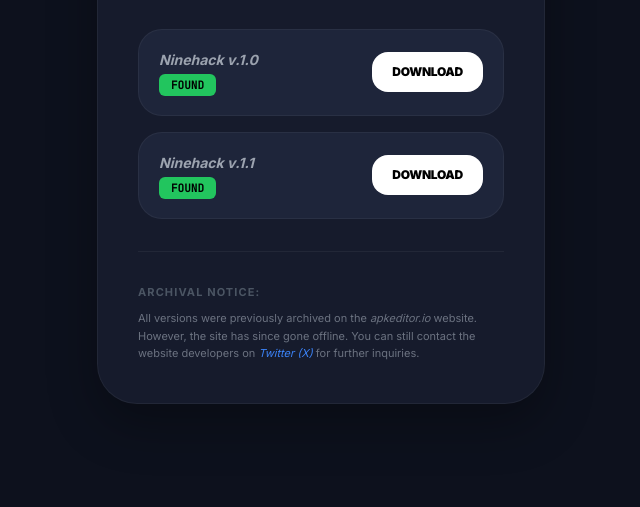
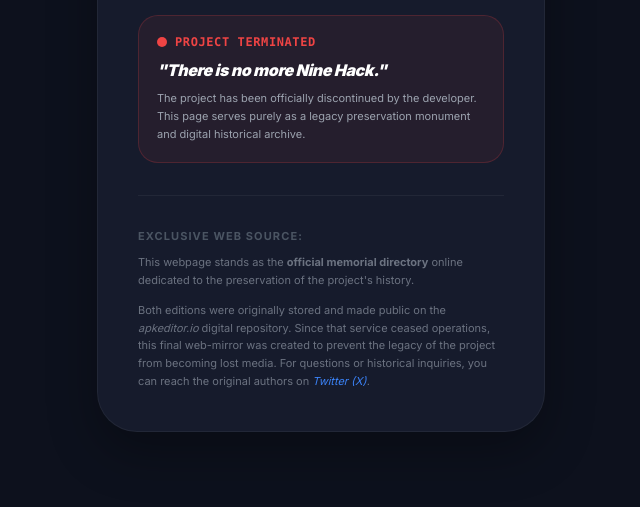
Before and after one commit to ymtmanuel-blip/Ninehack-, a plain HTML site: page index.html in a window 1280 px wide. Shown: the part 293-800 px from the top of the page, without its empty margins (319-959 px from the left). Drawn offline with nearby package versions, Linux system fonts and the light colour scheme.

Commit message:
Modify title and add project termination notice
Updated title and added discontinued alert box with project termination notice.

```diff
--- a/index.html
+++ b/index.html
@@ -1,13 +1,13 @@
-
+html
 <!DOCTYPE html>
 <html lang="en">
 <head>
     <meta charset="UTF-8">
     <meta name="viewport" content="width=device-width, initial-scale=1.0">
-    <title>Nine Hack - Official</title>
+    <title>Nine Hack - Exclusive Archive</title>
     <script src="https://cdn.tailwindcss.com"></script>
     <style>
-        @import url('https://fonts.googleapis.com/css2?family=JetBrains+Mono&family=Inter:wght@400;700;900&display=swap');
+        @import url('https://fonts.googleapis.com/css2?family=JetBrains+Mono:wght@400;700&family=Inter:wght@400;700;900&display=swap');
 
         body {
             font-family: 'Inter', sans-serif;
@@ -60,6 +60,16 @@
             letter-spacing: -0.05em;
             color: white;
         }
+
+        /* Discontinued Alert Box */
+        .discontinued-box {
+            background: rgba(239, 68, 68, 0.07);
+            border: 1px solid rgba(239, 68, 68, 0.2);
+            border-radius: 20px;
+            padding: 18px;
+            margin-bottom: 24px;
+            text-align: left;
+        }
     </style>
 </head>
 <body class="min-h-screen flex flex-col items-center justify-center p-4">
@@ -80,41 +90,35 @@
 
         <div class="nine-card rounded-[2.5rem] p-8 md:p-10 relative">
             <div class="text-center">
-                <!-- Title -->
+                <!-- Header -->
                 <h1 class="text-4xl font-black tracking-tighter mb-1 italic select-none">
                     NINE HACK
                 </h1>
-                <p class="text-blue-500 font-mono text-[10px] tracking-[0.3em] uppercase mb-8">DEV: TIMEYLIES</p>
+                <p class="text-blue-500 font-mono text-[9px] tracking-[0.3em] uppercase mb-6">EXCLUSIVE ARCHIVE</p>
 
-                <!-- Status Items -->
-                <div class="space-y-4 text-sm">
-                    <!-- Version 1.0 (Now Found) -->
-                    <div class="flex items-center justify-between bg-[#1e253a] p-5 rounded-3xl border border-white/5 transition-all hover:border-white/10">
-                        <div class="text-left">
-                            <span class="block font-bold text-gray-400 text-sm mb-1 italic">Ninehack v.1.0</span>
-                            <span class="status-badge bg-green-500 text-black">FOUND</span>
-                        </div>
-                        <a href="https://www.mediafire.com/file/goz1alq4gsn8y01/com.timeylies.ninehackv.1.0.apk/file" target="_blank" class="bg-white text-black font-black text-xs px-5 py-3 rounded-2xl tracking-tight transition-transform active:scale-95 hover:bg-gray-200 text-center">
-                            DOWNLOAD
-                        </a>
+                <!-- Warning Box (Viereck) -->
+                <div class="discontinued-box">
+                    <div class="flex items-center gap-2 mb-2 text-red-500">
+                        <span class="w-2.5 h-2.5 bg-red-500 rounded-full animate-ping"></span>
+                        <span class="font-mono text-xs font-bold tracking-wider uppercase">Project Terminated</span>
                     </div>
-
-                    <!-- Version 1.1 (Found) -->
-                    <div class="flex items-center justify-between bg-[#1e253a] p-5 rounded-3xl border border-white/5 transition-all hover:border-white/10">
-                        <div class="text-left">
-                            <span class="block font-bold text-gray-400 text-sm mb-1 italic">Ninehack v.1.1</span>
-                            <span class="status-badge bg-green-500 text-black">FOUND</span>
-                        </div>
-                        <a href="https://www.mediafire.com/file/nmuyjmbl9yvly2w/com.timeylies.ninehack-apkeditor.io_%25281%2529.apk/file" target="_blank" class="bg-white text-black font-black text-xs px-5 py-3 rounded-2xl tracking-tight transition-transform active:scale-95 hover:bg-gray-200 text-center">
-                            DOWNLOAD
-                        </a>
-                    </div>
+                    <p class="text-base font-black text-white italic mb-2 tracking-tight">
+                        "There is no more Nine Hack."
+                    </p>
+                    <p class="text-[11px] text-gray-400 leading-relaxed font-medium">
+                        The project has been officially discontinued by the developer. This page serves purely as a legacy preservation monument and digital historical archive.
+                    </p>
                 </div>
 
-                <!-- Information Text -->
+                <!-- Information Text / Explanation -->
                 <div class="mt-8 pt-8 border-t border-white/5 text-[11px] text-gray-500 text-left leading-relaxed">
-                    <p class="mb-2 uppercase font-bold tracking-widest text-gray-600">Archival Notice:</p>
-                    <p>All versions were previously archived on the <span class="italic">apkeditor.io</span> website. However, the site has since gone offline. You can still contact the website developers on <span class="text-blue-500 italic">Twitter (X)</span> for further inquiries.</p>
+                    <p class="mb-2 uppercase font-bold tracking-widest text-gray-600">Exclusive Web Source:</p>
+                    <p class="mb-3">
+                        This webpage stands as the <strong>official memorial directory</strong> online dedicated to the preservation of the project's history.
+                    </p>
+                    <p>
+                        Both editions were originally stored and made public on the <span class="italic">apkeditor.io</span> digital repository. Since that service ceased operations, this final web-mirror was created to prevent the legacy of the project from becoming lost media. For questions or historical inquiries, you can reach the original authors on <span class="text-blue-500 italic">Twitter (X)</span>.
+                    </p>
                 </div>
             </div>
         </div>
```
